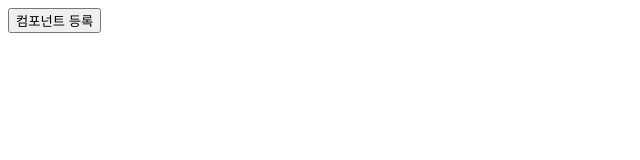
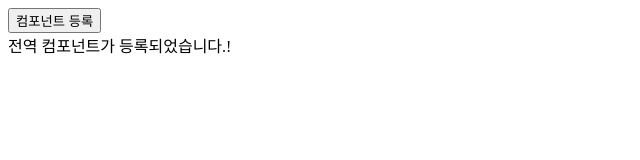
Before and after one commit to kimseonghyoek/Vue, a plain HTML site: page exam03/03_3/index.html in a window 1280 px wide. Shown: the whole page, without its empty margins (0-640 px from the left). Drawn offline with nearby package versions, Linux system fonts and the light colour scheme.

Commit message:
Update index.html

```diff
--- a/exam03/03_3/index.html
+++ b/exam03/03_3/index.html
@@ -11,7 +11,7 @@
         <script src="https://cdn.jsdelivr.net/npm/vue@2.5.2/dist/vue.js"></script>
         <script>
         Vue.component('my-component', {
-            template: '<div전역 컴포넌트가 등록되었습니다.!</div>'
+            template: '<div>전역 컴포넌트가 등록되었습니다.!</div>'
         });
 
         new Vue({
```
